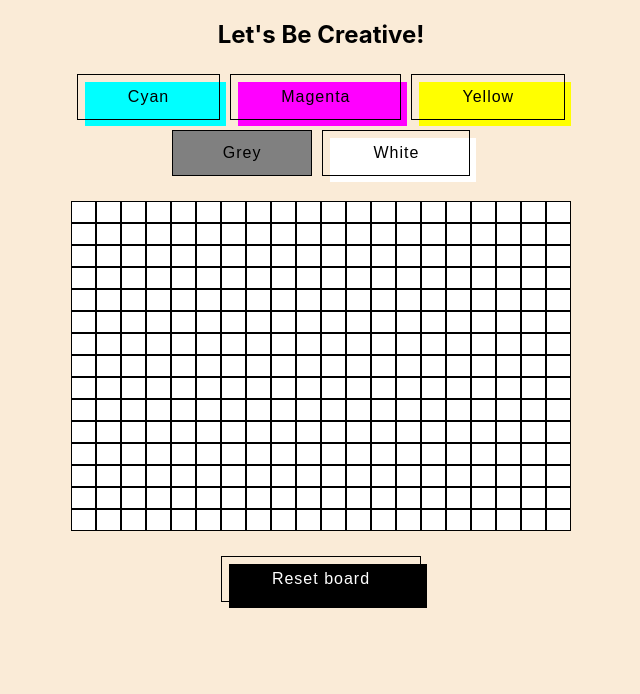
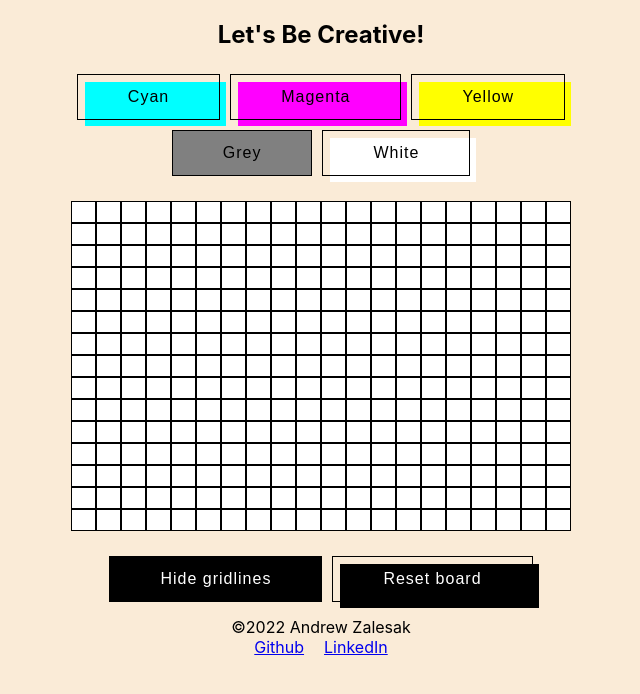
Before and after one commit to A-Zalesak/React-canvas-app, a React (Create React App) app: page / in a window 1280 px wide. Shown: the top 694 px of the page, without its empty margins (319-959 px from the left). Built offline with nearby package versions, Linux system fonts and the light colour scheme.

Commit message:
add footer

```diff
--- a/src/App.css
+++ b/src/App.css
@@ -10,10 +10,10 @@
   margin: 20px auto;
 }
 
-#button--reset {
+#button--reset, #button--gridlines {
   color: white;
 }
 
-#button--reset:after {
+#button--reset:after, #button--gridlines:after {
   background-color: black;
 }
--- a/src/App.js
+++ b/src/App.js
@@ -3,14 +3,11 @@ import Square from './components/Square';
 import React from 'react';
 import darkenColor from './utils';
 import Navbar from './components/Navbar';
-import './components/Button.css'
+import './components/Button.css';
+import Footer from './components/Footer'
 
-// New functionality to add:
-// When mouse leaves while down, continue painting when it re-enters
-// My solution may just be to expand mouse enter/leave to the whole App.
 
 function App() {
-  //console.log("Re-ran App")
 
   // If you change these, make sure to also change the App.css
   const rows = 15
@@ -20,6 +17,8 @@ function App() {
     JSON.parse(localStorage.getItem("squares")) || newBoard()
   )
 
+  const [showGridlines, setShowGridlines] = React.useState(true)
+
   const squareElements = squares.map(square => (
     <Square
       key={square.id}
@@ -27,6 +26,7 @@ function App() {
       col={square.col}
       value={square.id}
       color={square.color}
+      showGridlines={showGridlines}
       changeColorHover={() => changeColor(square.row, square.col)}
       changeColorClick={() => changeColor(square.row, square.col, true)}
     />)
@@ -46,11 +46,7 @@ function App() {
   }
 
   function changeColor(row, col, isFromClick=false) {
-    console.log(`--PaintMode: ${paintMode}`)
-    console.log(`--isFromClick: ${isFromClick}`)
-    console.log(paintMode || isFromClick)
     if (paintMode || isFromClick) {
-      console.log("Running this code")
       setSquares(prevBoard => prevBoard.map(
       square => {
         // Fill center, top, bottom, left, right squares
@@ -104,6 +100,22 @@ function App() {
     activatePaintMode(false)
   }
 
+  function handleGridlinesButtonClick() {
+    setShowGridlines(prevState => !prevState)
+  }
+
+  // Button-pressed will override and keep it looking pressed
+  const gridlineButtonClasses = `button-52 ${showGridlines ? "button-pressed" : ""}`
+
+  const gridlinesButtonElement = (
+    <button
+    className={gridlineButtonClasses}
+    id="button--gridlines"
+    onClick={handleGridlinesButtonClick}>
+      {showGridlines ? "Hide gridlines" : "Show gridlines"}
+    </button>
+  )
+
   return (
     <div
     className="App"
@@ -117,7 +129,9 @@ function App() {
       <div className="square-container">
         {squareElements}
       </div>
+      {gridlinesButtonElement}
       <button className="button-52" id="button--reset" onClick={resetBoard}>Reset board</button>
+      <Footer />
     </div>
   );
 }
--- /dev/null
+++ b/src/components/Footer.css
@@ -0,0 +1,7 @@
+footer {
+    margin: 10px;
+}
+
+.professional-links > a {
+    margin: 10px;
+}
--- /dev/null
+++ b/src/components/Footer.js
@@ -0,0 +1,16 @@
+import React from 'react';
+import './Footer.css'
+
+export default function Footer() {
+    return (
+        <footer>
+            <div>
+                &copy;2022 Andrew Zalesak
+            </div>
+            <div className="professional-links">
+                <a href="https://github.com/A-Zalesak">Github</a>
+                <a href="https://www.linkedin.com/in/andrew-zalesak/">LinkedIn</a>
+            </div>
+      </footer>
+    )
+}
--- a/src/components/Navbar.js
+++ b/src/components/Navbar.js
@@ -20,9 +20,6 @@ export default function Navbar(props) {
         const holdButtonDown = props.currentColor === color ? " button-pressed" : ""
         return `button-52 ${holdButtonDown}`
     }
-
-    //console.log(buttonClasses("cyan"))
-    //console.log(props.currentColor)
 
     const rgbElements = rgbColors.map(color => (
         <button
--- a/src/components/Square.css
+++ /dev/null
@@ -1,4 +0,0 @@
-.square {
-    padding: 10px;
-    border: 1px solid black;
-  }
--- a/src/components/Square.js
+++ b/src/components/Square.js
@@ -1,10 +1,15 @@
 import React from 'react';
-import './Square.css';
 
 
 export default function Square(props) {
 
-    const styles = {backgroundColor: props.color}
+    const styles = {
+        backgroundColor: props.color,
+        borderWidth: props.showGridlines ? "1px" : "0px",
+        padding: props.showGridlines ? "10px" : "11px",
+        borderStyle: "solid",
+        borderColor: "black"
+    }
 
     return(
         <div
--- a/src/index.css
+++ b/src/index.css
@@ -12,9 +12,3 @@ code {
   font-family: source-code-pro, Menlo, Monaco, Consolas, 'Courier New',
     monospace;
 }
-
-/* button {
-  text-align: center;
-  margin: 5px;
-  border-radius: 10%;
-} */
```
Also changed, not shown: images/canvas-screenshot.png.
